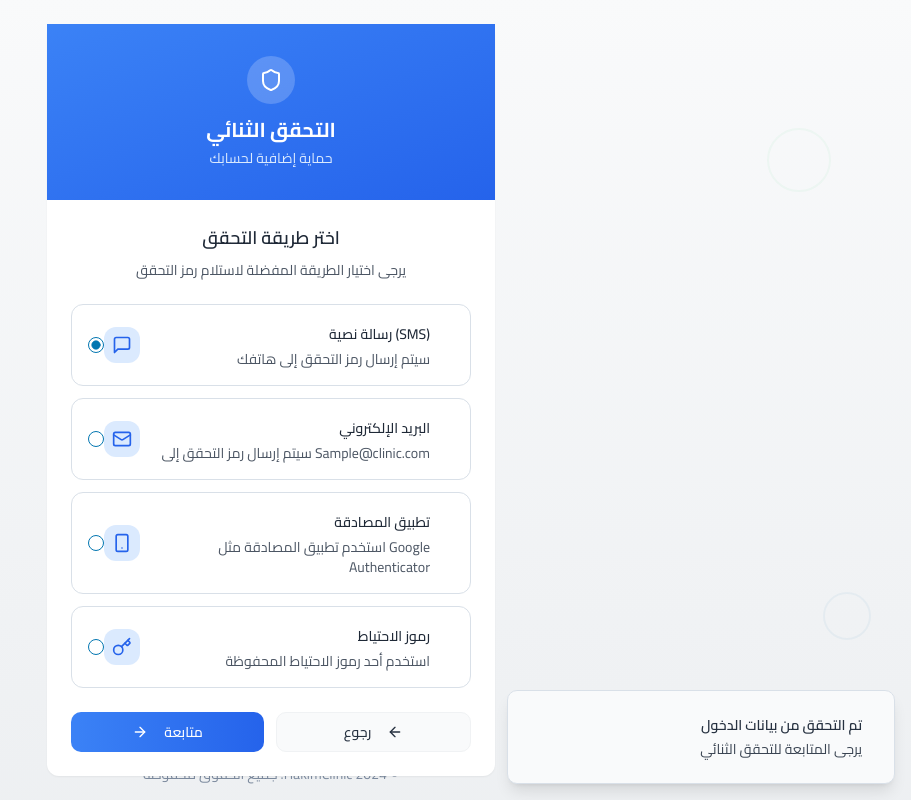
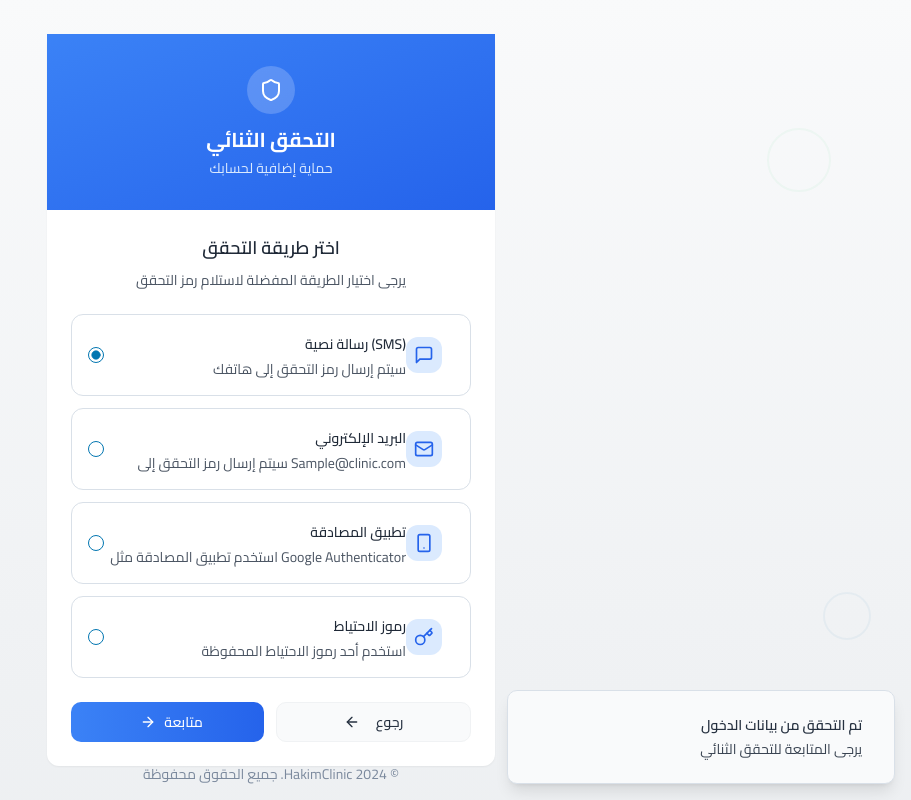
Before and after one commit to hadeelit/hakim-clinic-manager, a React (Vite) app: page / in a window 1280 px wide. Both pictures are taken after typing "Sample", "Sample123" into the empty fields and a click on the button "تسجيل الدخول". Shown: the whole page, without its empty margins (369-1280 px from the left). Built offline with nearby package versions, Linux system fonts and the light colour scheme.

Commit message:
Update 2FA page layout
Update the two-factor authentication page to include symbols on the right side of 2FA methods and arrows on the left side of buttons after the text.

```diff
--- a/src/components/ui/two-factor-auth.tsx
+++ b/src/components/ui/two-factor-auth.tsx
@@ -156,10 +156,7 @@ export function TwoFactorAuth({ userEmail = "user@clinic.com", onComplete, onBac
                     onClick={() => setSelectedMethod(method)}
                   >
                     <RadioGroupItem value={method} id={method} />
-                    <div className="flex-1 flex items-center space-x-3 space-x-reverse">
-                      <div className="p-2 bg-blue-100 rounded-lg text-blue-600">
-                        {getMethodIcon(method)}
-                      </div>
+                    <div className="flex-1 flex items-center justify-between">
                       <div className="flex-1 text-right">
                         <Label htmlFor={method} className="font-medium text-gray-800 cursor-pointer">
                           {getMethodTitle(method)}
@@ -167,6 +164,9 @@ export function TwoFactorAuth({ userEmail = "user@clinic.com", onComplete, onBac
                         <p className="text-sm text-gray-600 mt-1">
                           {getMethodDescription(method)}
                         </p>
+                      </div>
+                      <div className="p-2 bg-blue-100 rounded-lg text-blue-600">
+                        {getMethodIcon(method)}
                       </div>
                     </div>
                   </div>
@@ -181,8 +181,8 @@ export function TwoFactorAuth({ userEmail = "user@clinic.com", onComplete, onBac
                 className="flex-1"
                 disabled={isLoading}
               >
-                <ArrowLeft className="h-4 w-4 ml-2" />
                 رجوع
+                <ArrowLeft className="h-4 w-4 mr-2" />
               </Button>
               <Button
                 onClick={() => handleMethodSelect(selectedMethod)}
@@ -194,7 +194,7 @@ export function TwoFactorAuth({ userEmail = "user@clinic.com", onComplete, onBac
                 ) : (
                   <>
                     متابعة
-                    <ArrowRight className="h-4 w-4 mr-2" />
+                    <ArrowRight className="h-4 w-4 ml-2" />
                   </>
                 )}
               </Button>
@@ -277,8 +277,8 @@ export function TwoFactorAuth({ userEmail = "user@clinic.com", onComplete, onBac
                 className="flex-1"
                 disabled={isLoading}
               >
-                <ArrowLeft className="h-4 w-4 ml-2" />
                 تغيير الطريقة
+                <ArrowLeft className="h-4 w-4 mr-2" />
               </Button>
               <Button
                 onClick={handleCodeVerification}
@@ -303,8 +303,8 @@ export function TwoFactorAuth({ userEmail = "user@clinic.com", onComplete, onBac
                     onClick={() => handleMethodSelect('backup')}
                     className="text-gray-600"
                   >
-                  <Key className="h-4 w-4 ml-1" />
                     رموز الاحتياط
+                    <Key className="h-4 w-4 mr-1" />
                   </Button>
                 {selectedMethod !== 'authenticator' && (
                     <Button
@@ -313,8 +313,8 @@ export function TwoFactorAuth({ userEmail = "user@clinic.com", onComplete, onBac
                       onClick={() => handleMethodSelect('authenticator')}
                       className="text-gray-600"
                     >
-                    <QrCode className="h-4 w-4 ml-1" />
                       تطبيق المصادقة
+                      <QrCode className="h-4 w-4 mr-1" />
                     </Button>
                 )}
               </div>
```
Lines whose indentation alone changed are shown as unchanged.
